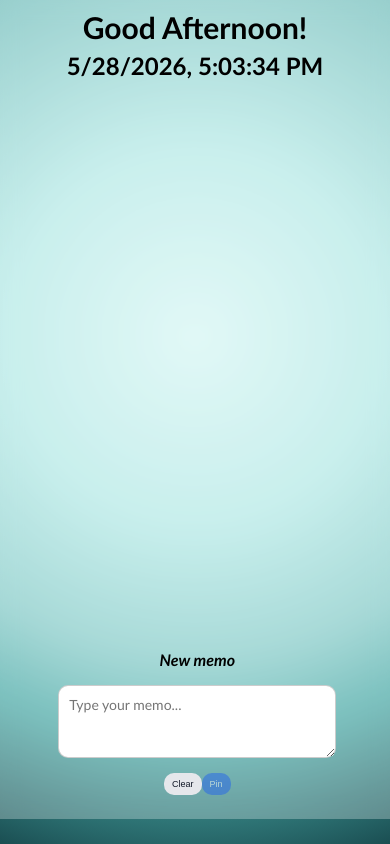
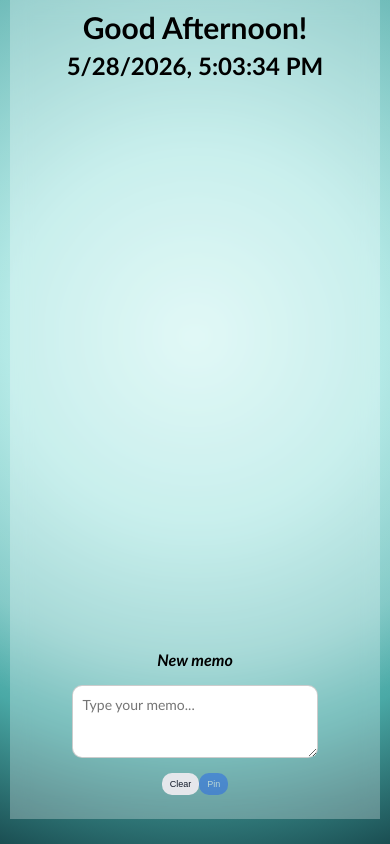
Before and after one commit to anndorphin/memo-board, a React (Create React App) app: page / in a window 390 px wide. Built offline with nearby package versions, Linux system fonts and the light colour scheme.

Commit message:
Responsive design for mobile edited7

```diff
--- a/src/styles.css
+++ b/src/styles.css
@@ -85,20 +85,42 @@ h3 {
   animation: fallOff 450ms ease-in forwards;
 }
 
+/* .appShell {
+  min-height: 97vh;
+  display: flex;
+  flex-direction: column;
+  font-family: "Gill Sans", "Gill Sans MT", Calibri, "Trebuchet MS", sans-serif;
+
+  background: rgba(255, 255, 255, 0.28);
+  backdrop-filter: blur(10px);
+  -webkit-backdrop-filter: blur(10px);
+
+  max-width: 100%;
+  margin: 0 auto;
+  padding: 12px 100px;
+
+  text-align: center;
+}  */
+
 .appShell {
   min-height: 97vh;
   display: flex;
   flex-direction: column;
+
   font-family: "Gill Sans", "Gill Sans MT", Calibri, "Trebuchet MS", sans-serif;
+
   /* frosted glass */
   background: rgba(255, 255, 255, 0.28);
   backdrop-filter: blur(10px);
   -webkit-backdrop-filter: blur(10px);
-  /* center the whole page content area */
-  max-width: 100%;
-  margin: 0 auto;
-  padding: 12px 100px;
-  /* center text by default (title, timestamps, headings) */
+
+  /* container sizing */
+  width: 95%;
+  margin: 0 auto; /* centers the container */
+
+  /* small, consistent padding */
+  padding: 5vw;
+
   text-align: center;
 }
 
@@ -110,7 +132,7 @@ h3 {
 }
 
 .composer {
-  width: min(520px, 92vw); /* centered “bottom middle” width */
+  width: min(520px, 92%); /* centered “bottom middle” width */
   margin: 0 auto; /* centers horizontally */
 }
 
@@ -322,7 +344,7 @@ body {
 
   /* Make the composer usable on phones */
   .composer {
-    width: min(520px, 95vw);
+    width: min(520px, 95%);
   }
 
   .composer textarea {
```
